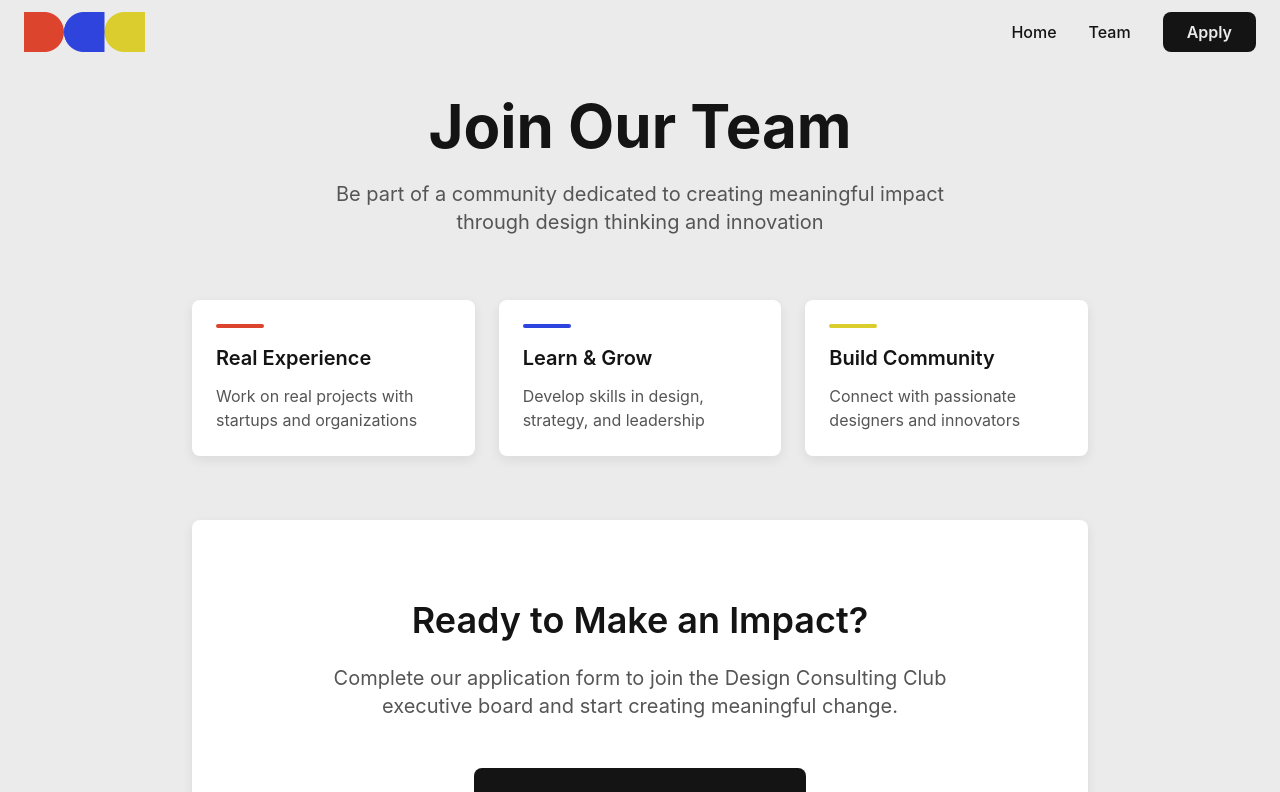
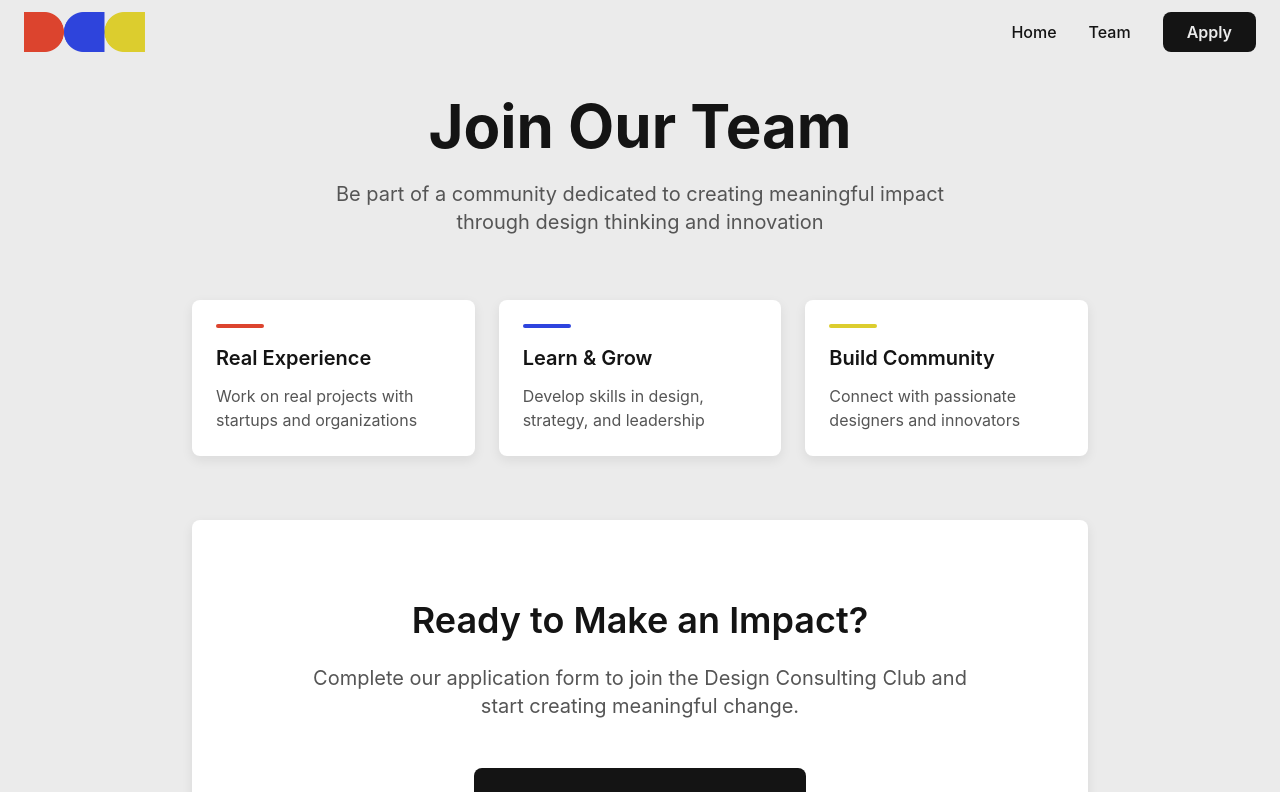
Before and after one commit to DCCGT/gtdcc-site, a React (Vite) app: page /apply in a window 1280 px wide. Shown: the top 792 px of the page. Built offline with nearby package versions, Linux system fonts and the light colour scheme.

Commit message:
Changed apply

```diff
--- a/src/pages/Apply.tsx
+++ b/src/pages/Apply.tsx
@@ -54,7 +54,7 @@ export default function Apply() {
               Ready to Make an Impact?
             </h2>
             <p className="text-xl mb-12 max-w-2xl mx-auto" style={{ color: '#555555' }}>
-              Complete our application form to join the Design Consulting Club executive board and start creating meaningful change.
+              Complete our application form to join the Design Consulting Club and start creating meaningful change.
             </p>
 
             <a
```
